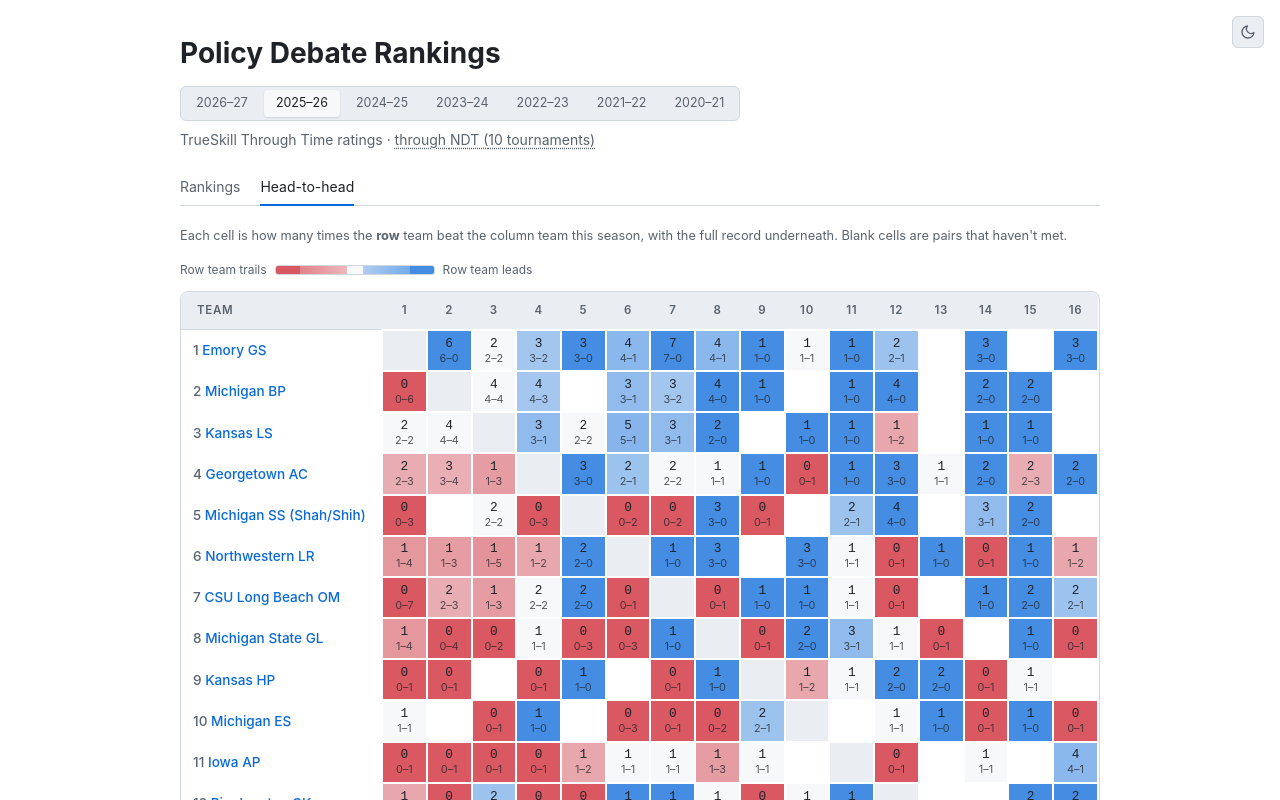
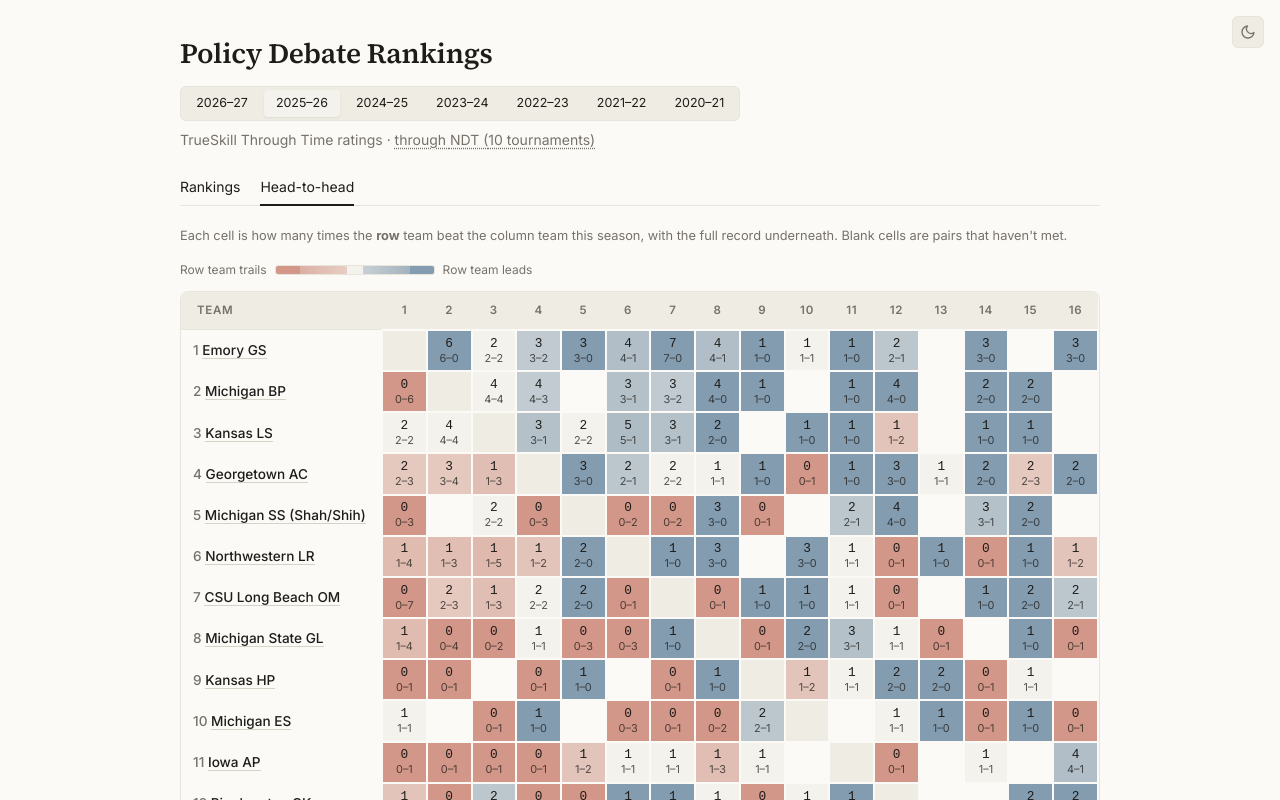
Before and after one commit to coralynnkc/elo-v2, a React (Vite) app in the folder frontend/: page /#/labor/h2h in a window 1280 px wide. Shown: the top 800 px of the page. Built offline with nearby package versions, Linux system fonts and the light colour scheme.

Commit message:
Light mode in the seven-years style: warm palette, Inter and Source Serif, ink links, softer head-to-head fills

```diff
--- a/frontend/index.html
+++ b/frontend/index.html
@@ -4,6 +4,8 @@
     <meta charset="UTF-8" />
     <meta name="viewport" content="width=device-width, initial-scale=1.0" />
     <link rel="icon" type="image/svg+xml" href="/favicon.svg" />
+    <link rel="preconnect" href="https://fonts.googleapis.com" />
+    <link rel="stylesheet" href="https://fonts.googleapis.com/css2?family=Inter:wght@400;500;600;700&family=Source+Serif+4:opsz,wght@8..60,400;8..60,600&display=swap" />
     <title>Policy Debate Rankings</title>
     <script>
       // Set the theme before first paint: the saved choice, else the system setting
--- a/frontend/src/index.css
+++ b/frontend/src/index.css
@@ -14,25 +14,29 @@
   --favored: #388bfd;
   --unfavored: #f85149;
   --shadow: rgba(0, 0, 0, 0.4);
+  /* Scales the head-to-head cell fills; light mode needs them softer */
+  --h2h-k: 1;
 }
 
 /* data-theme is set before first paint by the script in index.html */
 :root[data-theme="light"] {
+  /* Matches seven-years: warm paper, ink text, navy accent */
   color-scheme: light;
-  --bg: #ffffff;
-  --surface: #f6f8fa;
-  --surface2: #eaeef2;
-  --border: #d0d7de;
-  --text: #1f2328;
-  --text-dim: #59636e;
-  --accent: #0969da;
-  --win: #1a7f37;
-  --loss: #cf222e;
-  --positive: #1a7f37;
-  --negative: #cf222e;
-  --favored: #0969da;
-  --unfavored: #cf222e;
-  --shadow: rgba(31, 35, 40, 0.12);
+  --bg: #fbfaf7;
+  --surface: #f4f2ec;
+  --surface2: #efece4;
+  --border: #e7e4dc;
+  --text: #1d1c19;
+  --text-dim: #76726a;
+  --accent: #1f4e79;
+  --win: #2f7d4f;
+  --loss: #b5452f;
+  --positive: #2f7d4f;
+  --negative: #b5452f;
+  --favored: #1f4e79;
+  --unfavored: #b5452f;
+  --h2h-k: 0.7;
+  --shadow: rgba(29, 28, 25, 0.08);
 }
 
 * {
@@ -44,8 +48,15 @@
 body {
   background: var(--bg);
   color: var(--text);
-  font-family: -apple-system, BlinkMacSystemFont, 'Segoe UI', sans-serif;
+  font-family: Inter, -apple-system, BlinkMacSystemFont, 'Segoe UI', sans-serif;
   line-height: 1.5;
+  -webkit-font-smoothing: antialiased;
+}
+
+h1, h2 {
+  font-family: 'Source Serif 4', Georgia, serif;
+  font-weight: 600;
+  letter-spacing: -0.01em;
 }
 
 a {
@@ -117,7 +128,7 @@ a:hover {
 }
 .page-header h1 {
   font-size: 1.75rem;
-  font-weight: 700;
+  font-weight: 600;
 }
 .subtitle {
   color: var(--text-dim);
@@ -417,7 +428,7 @@ a:hover {
   color: var(--text);
   font-size: 0.75rem;
   font-weight: 400;
-  font-family: -apple-system, BlinkMacSystemFont, 'Segoe UI', sans-serif;
+  font-family: Inter, -apple-system, BlinkMacSystemFont, 'Segoe UI', sans-serif;
   line-height: 1.4;
   letter-spacing: normal;
   text-transform: none;
@@ -529,7 +540,7 @@ a:hover {
 }
 .team-header h1 {
   font-size: 2rem;
-  font-weight: 700;
+  font-weight: 600;
 }
 .team-rank {
   display: block;
@@ -753,13 +764,13 @@ a:hover {
   border: 1px solid var(--border);
   border-radius: 3px;
   background: linear-gradient(to right,
-    color-mix(in srgb, var(--unfavored) 75%, var(--surface)) 15%,
-    color-mix(in srgb, var(--unfavored) 55%, var(--surface)) 15%,
-    color-mix(in srgb, var(--unfavored) 30%, var(--surface)) 45%,
+    color-mix(in srgb, var(--unfavored) calc(75% * var(--h2h-k)), var(--surface)) 15%,
+    color-mix(in srgb, var(--unfavored) calc(55% * var(--h2h-k)), var(--surface)) 15%,
+    color-mix(in srgb, var(--unfavored) calc(30% * var(--h2h-k)), var(--surface)) 45%,
     var(--surface) 45% 55%,
-    color-mix(in srgb, var(--favored) 30%, var(--surface)) 55%,
-    color-mix(in srgb, var(--favored) 55%, var(--surface)) 85%,
-    color-mix(in srgb, var(--favored) 75%, var(--surface)) 85%);
+    color-mix(in srgb, var(--favored) calc(30% * var(--h2h-k)), var(--surface)) 55%,
+    color-mix(in srgb, var(--favored) calc(55% * var(--h2h-k)), var(--surface)) 85%,
+    color-mix(in srgb, var(--favored) calc(75% * var(--h2h-k)), var(--surface)) 85%);
 }
 .data-table.matrix > tbody > tr:hover {
   background: none;
@@ -844,3 +855,51 @@ a:hover {
     padding-left: 1rem;
   }
 }
+
+/* ── Light mode, seven-years style: ink links with a hairline underline, records in
+   ink and grey instead of green and red, and deltas as tinted chips ── */
+:root[data-theme="light"] {
+  --pos-bg: #e9f3ec;
+  --neg-bg: #f8e9e4;
+  --line2: #d6d2c7;
+}
+:root[data-theme="light"] a {
+  color: var(--text);
+  text-decoration: none;
+  border-bottom: 1px solid var(--line2);
+}
+:root[data-theme="light"] a:hover {
+  text-decoration: none;
+  border-bottom-color: var(--text);
+}
+:root[data-theme="light"] .season-nav a {
+  border-bottom: none;
+}
+:root[data-theme="light"] .view-tabs a {
+  border-bottom: 2px solid transparent;
+}
+:root[data-theme="light"] .view-tabs a.active {
+  border-bottom-color: var(--text);
+}
+:root[data-theme="light"] .explainer summary,
+:root[data-theme="light"] .link-button {
+  color: var(--text);
+}
+:root[data-theme="light"] .win {
+  color: var(--text);
+  font-weight: 500;
+}
+:root[data-theme="light"] .loss {
+  color: var(--text-dim);
+}
+:root[data-theme="light"] .positive,
+:root[data-theme="light"] .negative {
+  border-radius: 4px;
+  padding: 1px 6px;
+}
+:root[data-theme="light"] .positive {
+  background: var(--pos-bg);
+}
+:root[data-theme="light"] .negative {
+  background: var(--neg-bg);
+}
--- a/frontend/src/pages/HeadToHead.jsx
+++ b/frontend/src/pages/HeadToHead.jsx
@@ -10,14 +10,14 @@ const SIZE = 16
 // red when it trails, the plain surface at even. A split series runs 30–55% so a close one
 // (3–2) still shows on the dark surface, and a sweep jumps to 75% so undefeated records
 // stand apart; opacity stays below 1 so the text on it stays readable. The legend gradient
-// in index.css uses the same stops.
+// in index.css uses the same stops. --h2h-k softens every fill in light mode.
 function cellColor(w, l) {
   if (w === l) return 'var(--surface)'
   const share = w / (w + l)
   const margin = Math.abs(share - 0.5) * 2
   const strength = margin === 1 ? 75 : Math.round(30 + margin * 25)
   const hue = share > 0.5 ? 'var(--favored)' : 'var(--unfavored)'
-  return `color-mix(in srgb, ${hue} ${strength}%, var(--surface))`
+  return `color-mix(in srgb, ${hue} calc(${strength}% * var(--h2h-k)), var(--surface))`
 }
 
 export default function HeadToHead() {
--- a/frontend/src/pages/Leaderboard.jsx
+++ b/frontend/src/pages/Leaderboard.jsx
@@ -238,11 +238,11 @@ export default function Leaderboard() {
                                   <td className={m.win ? "win" : "loss"}>
                                     {m.win ? "Win" : "Loss"}
                                   </td>
-                                  <td
-                                    className={`num ${m.delta > 0 ? "positive" : "negative"}`}
-                                  >
-                                    {m.delta > 0 ? "+" : ""}
-                                    {m.delta.toFixed(2)}
+                                  <td className="num">
+                                    <span className={m.delta > 0 ? "positive" : "negative"}>
+                                      {m.delta > 0 ? "+" : ""}
+                                      {m.delta.toFixed(2)}
+                                    </span>
                                   </td>
                                 </tr>
                               ))}
```
